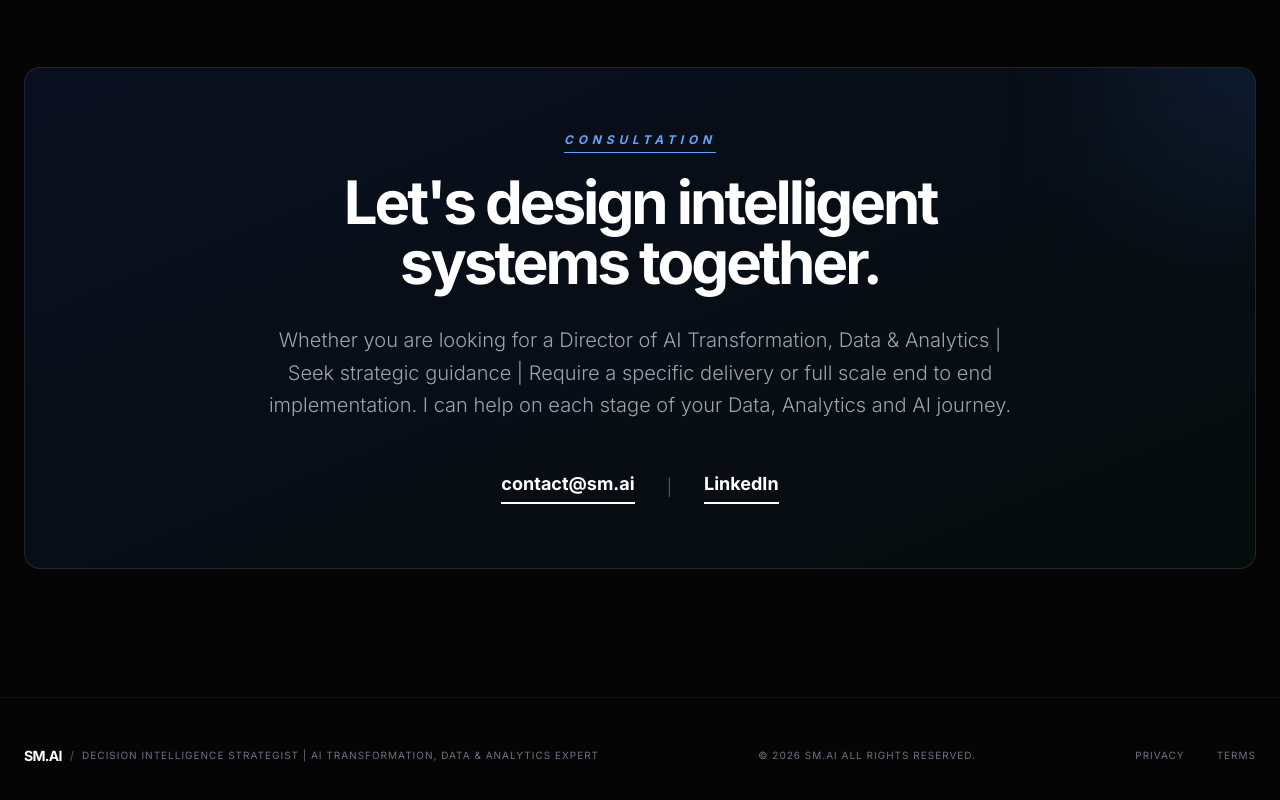
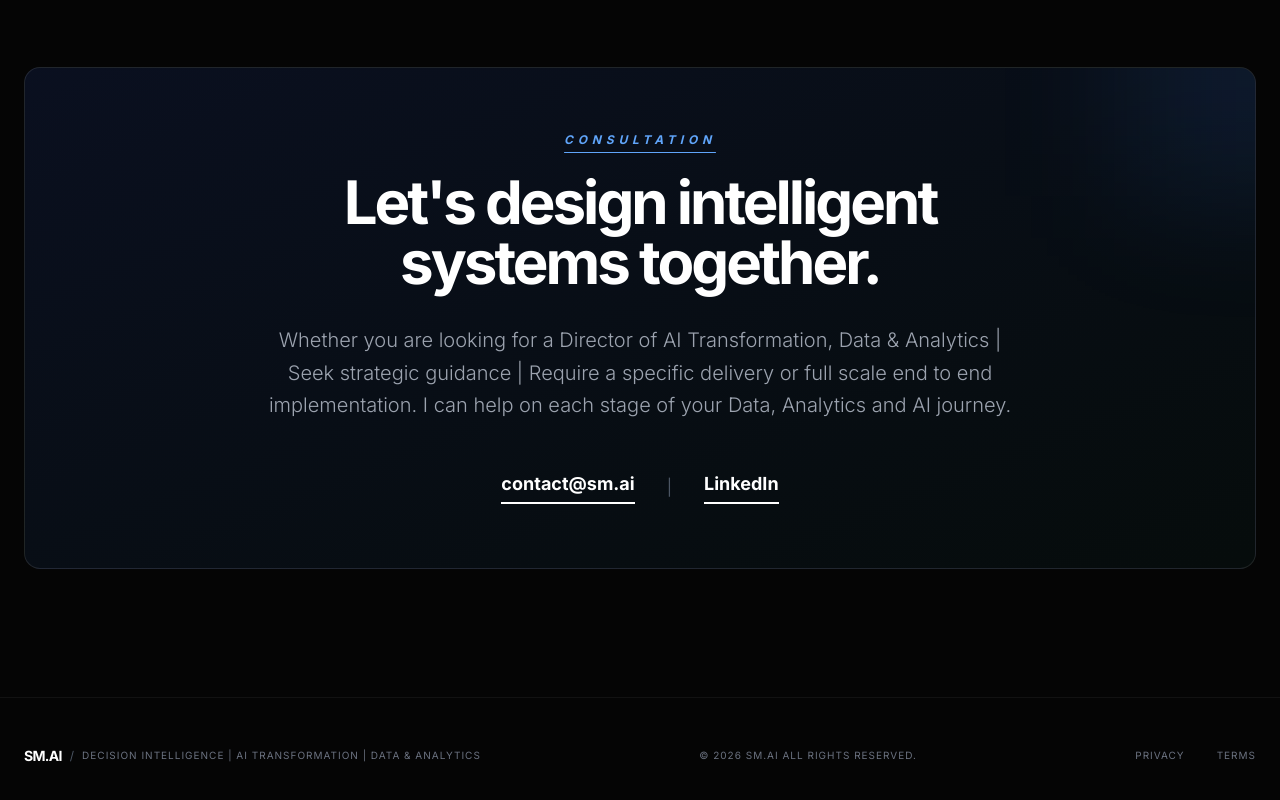
Before and after one commit to stephmrx/sm-ai_website, a React (Vite) app: page / in a window 1280 px wide. Shown: the part 3474-4274 px from the top of the page. Built offline with nearby package versions, Linux system fonts and the light colour scheme.

Commit message:
Update Footer.tsx

```diff
--- a/components/Footer.tsx
+++ b/components/Footer.tsx
@@ -7,7 +7,7 @@ const Footer: React.FC = () => {
         <div className="flex items-center space-x-2">
           <span className="text-sm font-bold tracking-tighter text-white">SM.AI</span>
           <span className="text-gray-600 text-xs">/</span>
-          <span className="text-gray-500 text-[10px] tracking-widest uppercase"> Decision Intelligence Strategist | AI Transformation, Data & Analytics Expert </span>
+          <span className="text-gray-500 text-[10px] tracking-widest uppercase"> Decision Intelligence | AI Transformation | Data & Analytics </span>
         </div>
 
         <div className="text-gray-500 text-[10px] tracking-widest uppercase">
```
